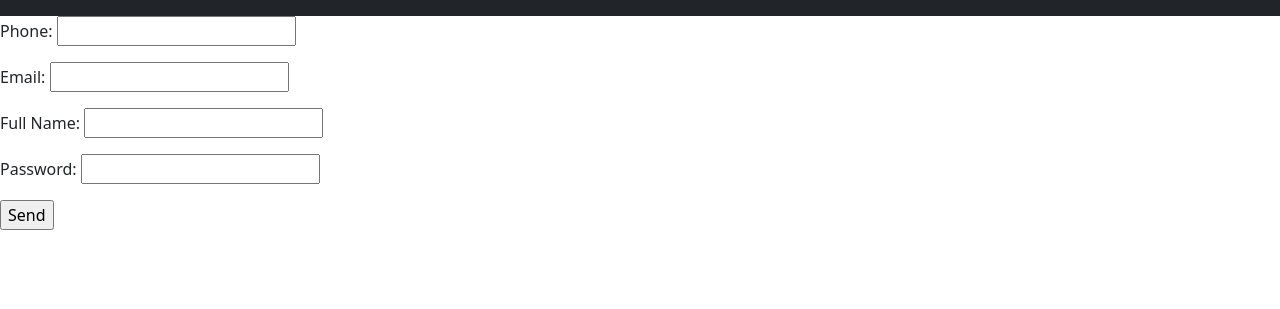
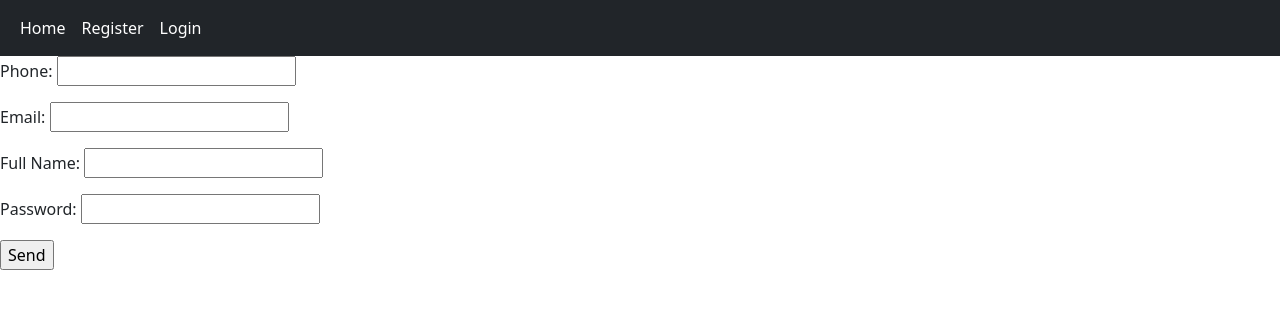
Before and after one commit to Amircroo7/E-commerce-with-django, a Django app: page /accounts/register/ in a window 1280 px wide. Shown: the top 309 px of the page. Run offline with Django 4.2, Linux system fonts and the light colour scheme.

Commit message:
Creating login logout view

```diff
--- a/e_commerce/account/forms.py
+++ b/e_commerce/account/forms.py
@@ -59,3 +59,8 @@ class UserRegistrationForm(forms.Form):
 
 class VerifyCodeForm(forms.Form):
     code = forms.IntegerField(label='Code')
+
+
+class UserLoginForm(forms.Form):
+	phone = forms.CharField()
+	password = forms.CharField(widget=forms.PasswordInput)
--- a/e_commerce/account/urls.py
+++ b/e_commerce/account/urls.py
@@ -6,6 +6,6 @@ app_name = 'account'
 urlpatterns = [
     path('register/', views.UserRegisterView.as_view(), name='user_register'),
 	path('verify/', views.UserRegisterVerifyCodeView.as_view(), name='verify_code'),
-	# path('login/', views.UserLoginView.as_view(), name='user_login'),
-	# path('logout/', views.UserLogoutView.as_view(), name='user_logout'),
+	path('login/', views.UserLoginView.as_view(), name='user_login'),
+	path('logout/', views.UserLogoutView.as_view(), name='user_logout'),
 ]
--- a/e_commerce/account/views.py
+++ b/e_commerce/account/views.py
@@ -1,10 +1,12 @@
 from django.shortcuts import render, redirect
-from .forms import UserRegistrationForm, VerifyCodeForm
+from .forms import UserRegistrationForm, VerifyCodeForm, UserLoginForm
 from django.views import View
 from random import randint
 from utils import send_otp_code
 from .models import OtpCode, User
 from django.contrib import messages
+from django.contrib.auth import login, logout, authenticate
+from django.contrib.auth.mixins import LoginRequiredMixin
 
 
 class UserRegisterView(View):
@@ -58,3 +60,30 @@ class UserRegisterVerifyCodeView(View):
                 messages.error(request, 'This Code is Not Right!', 'danger')
                 return redirect('account:verify_code')
         return redirect('home:home')
+
+class UserLogoutView(LoginRequiredMixin, View):
+	def get(self, request):
+		logout(request)
+		messages.success(request, 'you logged out successfully', 'success')
+		return redirect('home:home')
+
+
+class UserLoginView(View):
+	form_class = UserLoginForm
+	template_name = 'accounts/login.html'
+
+	def get(self, request):
+		form = self.form_class
+		return render(request, self.template_name, {'form':form})
+
+	def post(self, request):
+		form = self.form_class(request.POST)
+		if form.is_valid():
+			cd = form.cleaned_data
+			user = authenticate(request, phone_number=cd['phone'], password=cd['password'])
+			if user is not None:
+				login(request, user)
+				messages.success(request, 'you logged in successfully', 'info')
+				return redirect('home:home')
+			messages.error(request, 'phone or password is wrong', 'warning')
+		return render(request, self.template_name, {'form':form})
--- a/e_commerce/templates/inc/navbar.html
+++ b/e_commerce/templates/inc/navbar.html
@@ -1,6 +1,13 @@
 <nav class="navbar navbar-expand-lg navbar-dark bg-dark">
     <div class="container-fluid">
         <div class="navbar-nav">
+            <a class="nav-link active" href="{% url 'home:home' %}">Home</a>
+            {% if request.user.is_authenticated %}
+            <a class="nav-link active" href="{% url 'account:user_logout' %}">Logout</a>
+            {% else %}
+            <a class="nav-link active" href="{% url 'account:user_register' %}">Register</a>
+            <a class="nav-link active" href="{% url 'account:user_login' %}">Login</a>
+            {% endif %}
         </div>
     </div>
 </nav>
```
Also changed, not shown: e_commerce/account/templates/account/login.html (added, +9 -0 lines).
